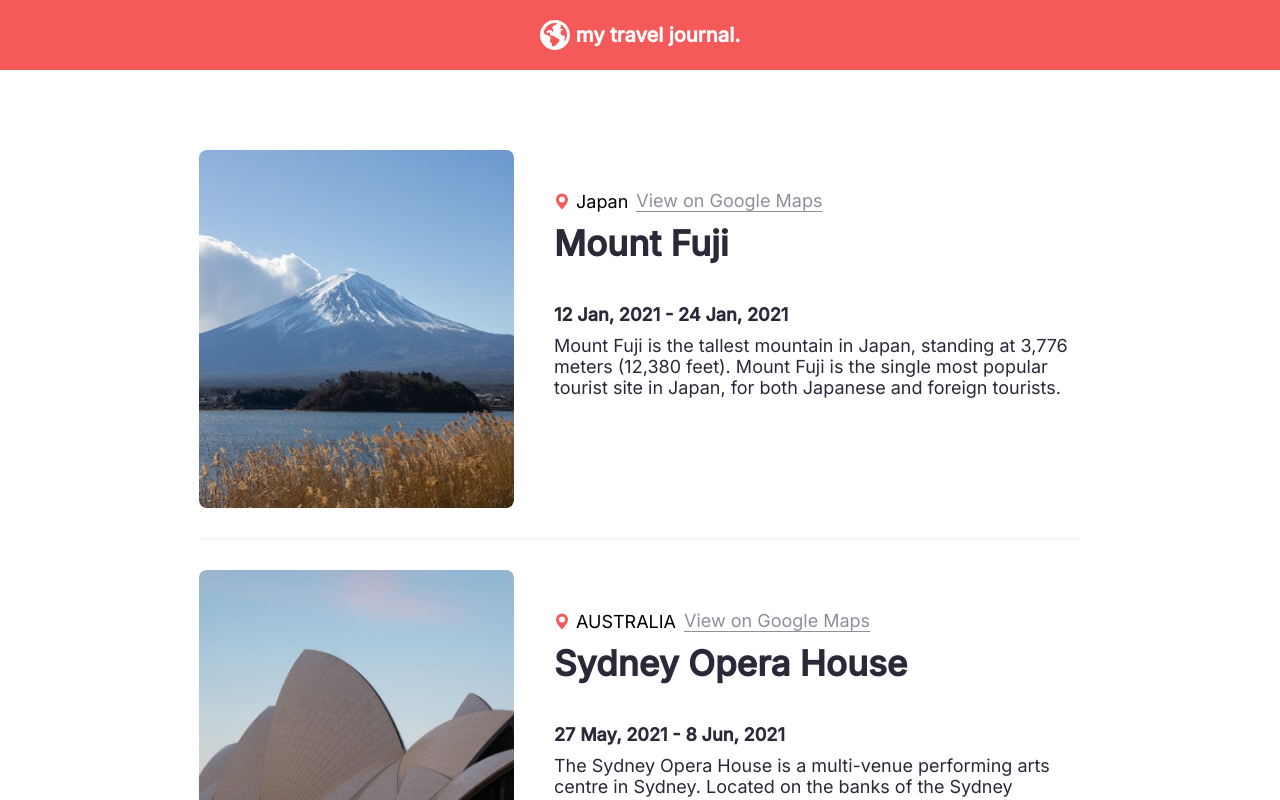
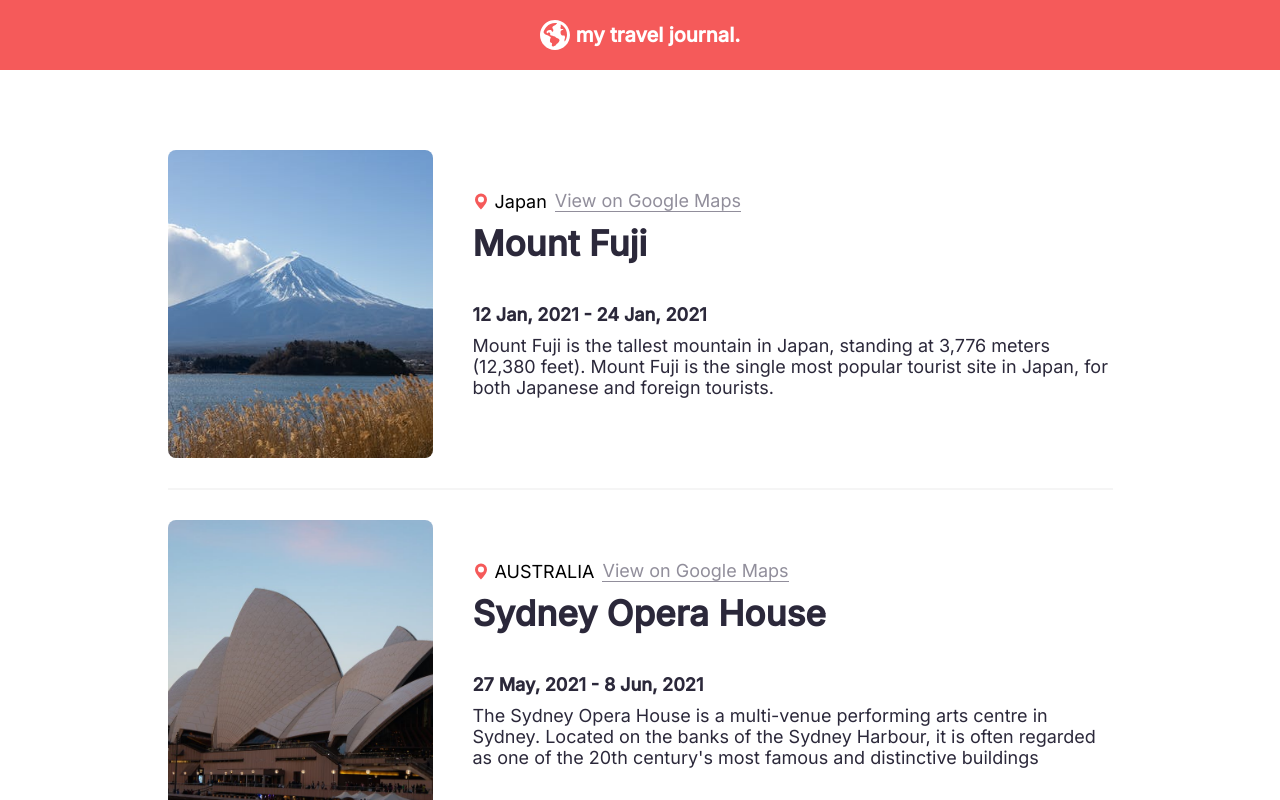
Before and after one commit to FaithEst/Travel-Journal, a React (Create React App) app: page / in a window 1280 px wide. Shown: the top 800 px of the page. Built offline with nearby package versions, Linux system fonts and the light colour scheme.

Commit message:
mod style

```diff
--- a/src/components/Card.js
+++ b/src/components/Card.js
@@ -2,7 +2,6 @@
 import './styles.css';
 
 function Card(props){
-    console.log(props.cardObject)
     return(
         <div className="card">
             <img src={props.cardObject.imageUrl} className="card--image"/>
--- a/src/components/styles.css
+++ b/src/components/styles.css
@@ -27,15 +27,15 @@
 /* ------ card section ------ */
 .card{
     display: flex;
-    width: 70%;
+    width: 75%;
     margin: auto;
     padding-bottom: 30px;
     margin-bottom: 30px;
     border-bottom: #F5F5F5 solid 2px;
 }
 .card--image{
-    width: 315px;
-    height: 358px;
+    width: 265px;
+    height: 308px;
     border-radius: 8px;
     object-fit: cover;
 }
```
